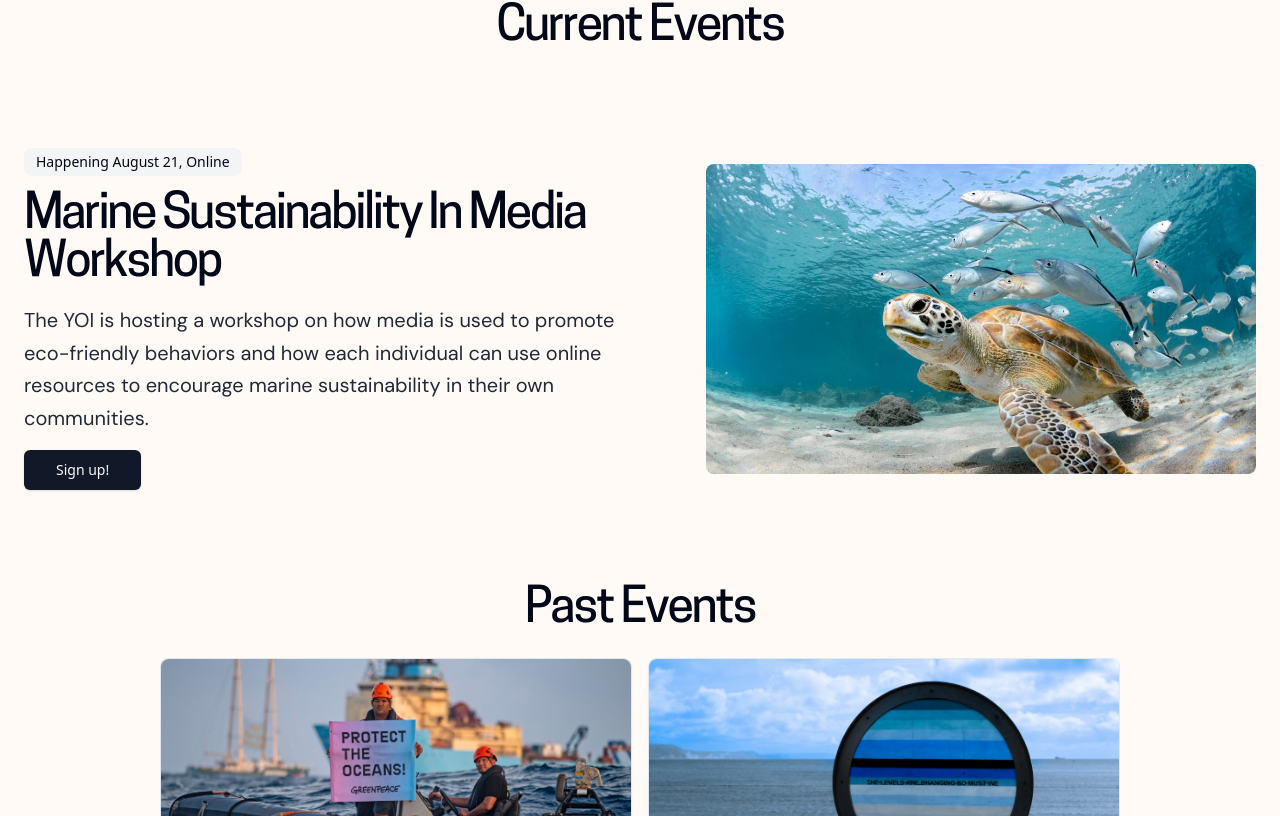
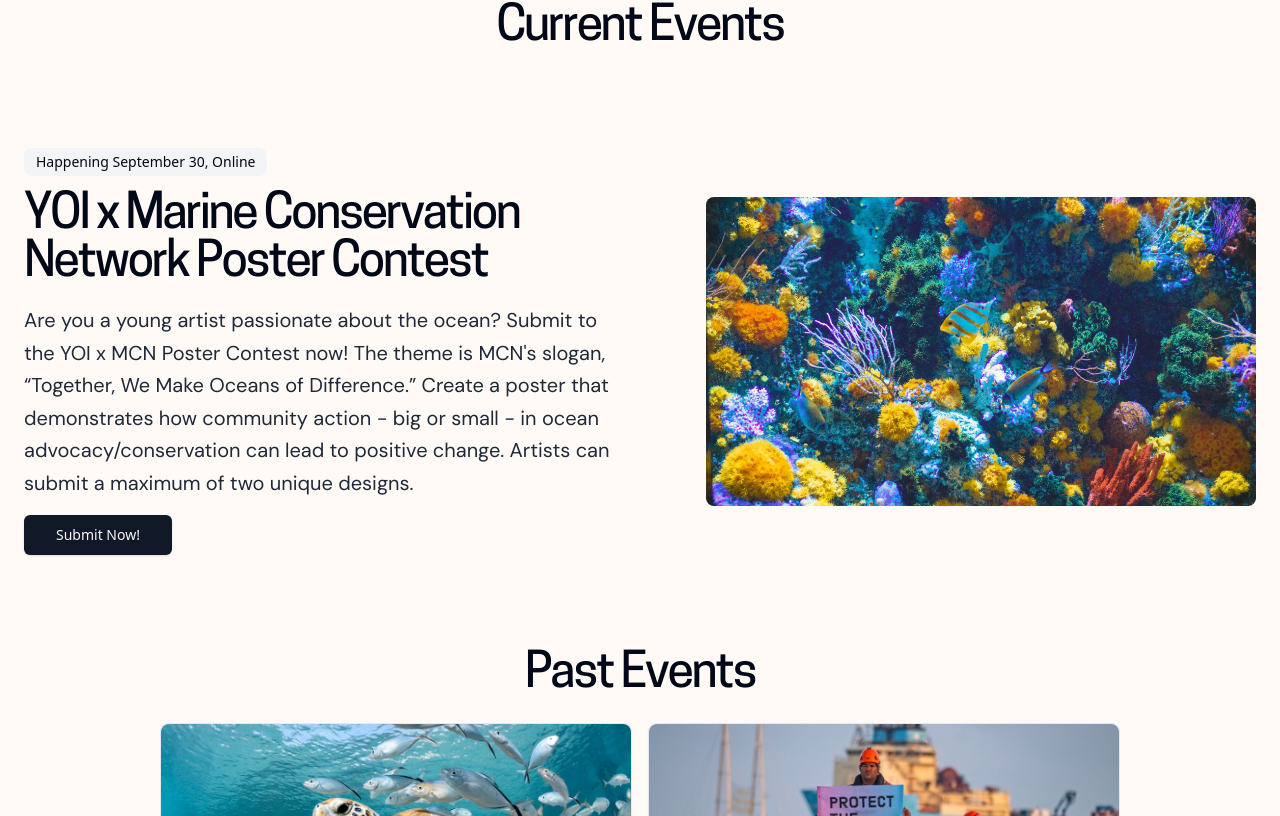
Before and after one commit to Marcus5408/yoi-website, a Next.js app: page /join/events in a window 1280 px wide. Shown: the part 604-1420 px from the top of the page. Built offline with nearby package versions, Linux system fonts and the light colour scheme; no server answers.

Commit message:
feat: add YOI x MCN poster contest

```diff
--- a/src/app/join/events/page.tsx
+++ b/src/app/join/events/page.tsx
@@ -56,7 +56,11 @@ export default function Home() {
                   : `https://${firstEvent.link}`
               }
             >
-              Sign up!
+              {
+                firstEvent.buttonText
+                  ? firstEvent.buttonText
+                  : "Sign up!"
+              }
             </TextSectionButton>
           </TextSectionContent>
           <TextSectionImage
--- a/src/app/join/events/past_events.json
+++ b/src/app/join/events/past_events.json
@@ -1,4 +1,13 @@
 [
+  {
+    "title": "YOI x Marine Conservation Network Poster Contest",
+    "image": "/events/shaun-low-v8Un2Roo1Ak-unsplash.jpg",
+    "location": "Online",
+    "date": "09-30-2024",
+    "description": "Are you a young artist passionate about the ocean? Submit to the YOI x MCN Poster Contest now! The theme is MCN's slogan, “Together, We Make Oceans of Difference.” Create a poster that demonstrates how community action - big or small - in ocean advocacy/conservation can lead to positive change. Artists can submit a maximum of two unique designs.",
+    "link": "https://forms.gle/6ZVzwBqqJq7zpizp6",
+    "buttonText": "Submit Now!"
+  },
   {
     "title": "Marine Sustainability In Media Workshop",
     "image": "/events/marine_sustainability.jpg",
```
Also changed, not shown: public/events/shaun-low-v8Un2Roo1Ak-unsplash.jpg (added), 1 other file (tests, documents, lock files or other folders).
